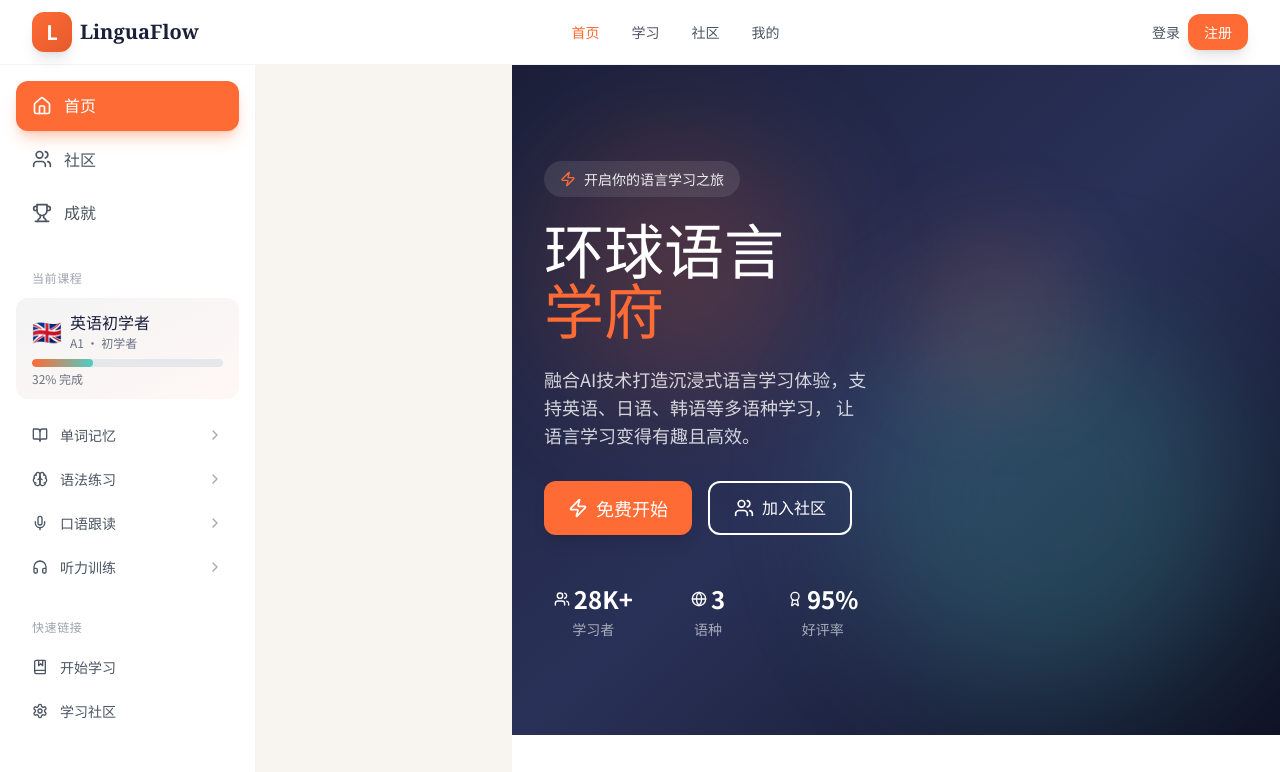
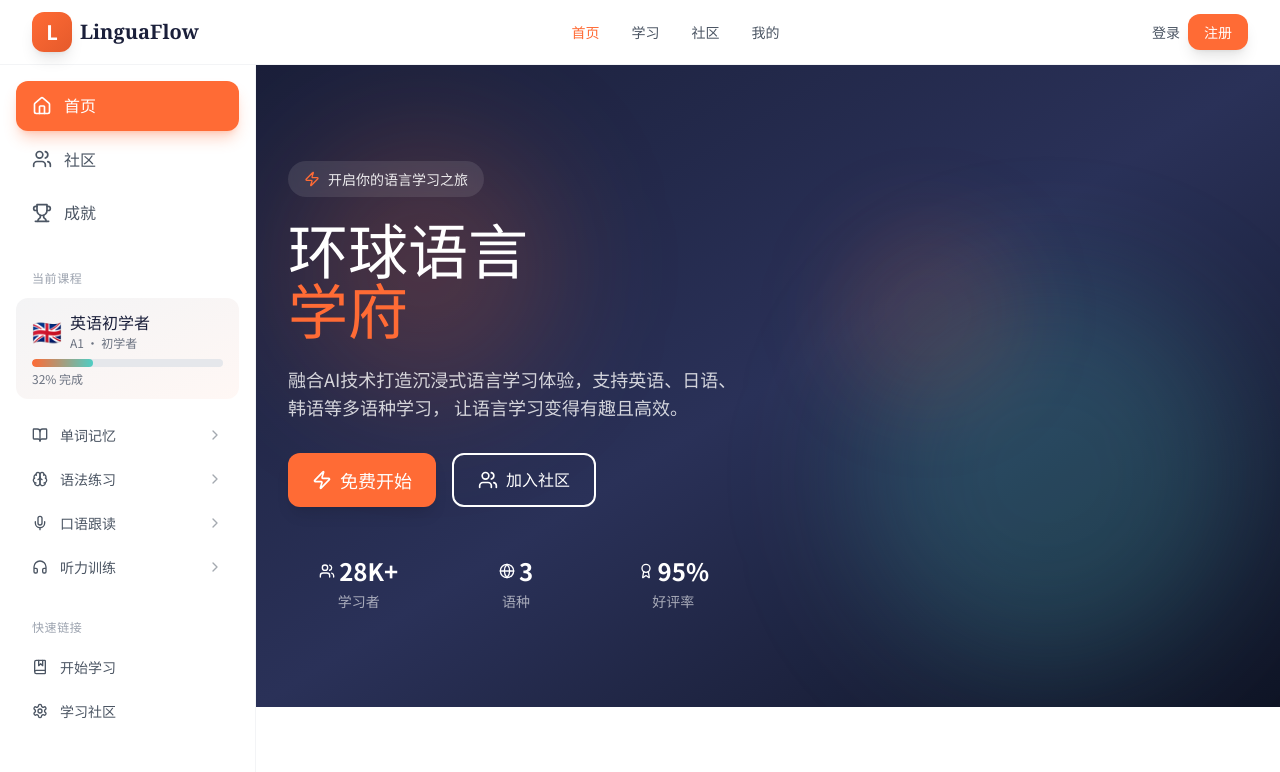
Before and after one commit to chenfeifan12/AIcan, a React (Vite) app: page / in a window 1280 px wide. Shown: the top 772 px of the page. Built offline with nearby package versions, Linux system fonts and the light colour scheme.

Commit message:
feat: 开发多语种在线教育平台
Co-authored-by: traeagent <traeagent@users.noreply.github.com>

```diff
--- a/src/App.tsx
+++ b/src/App.tsx
@@ -21,7 +21,7 @@ function AppLayout({ children }: { children: React.ReactNode }) {
       <Header />
       <div className="flex">
         <Sidebar />
-        <main className="flex-1 lg:ml-64">
+        <main className="flex-1">
           {children}
         </main>
       </div>
```
